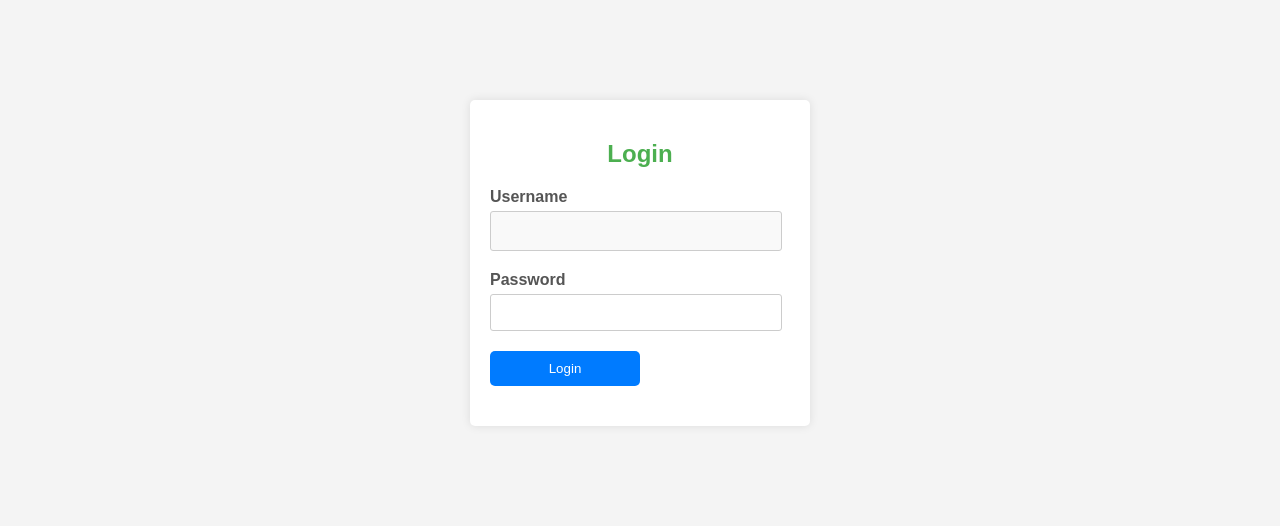
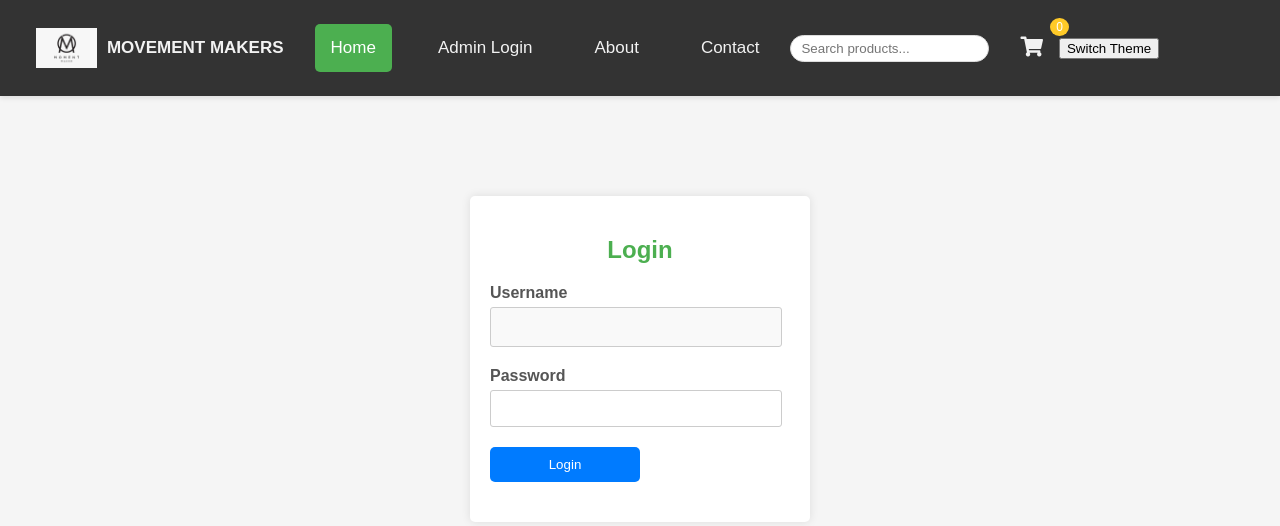
Before and after one commit to sandeshPatel06/MOTION_MART, a Flask app: page /login in a window 1280 px wide. Shown: the top 526 px of the page. Run offline with Flask 3, Linux system fonts and the light colour scheme.

Commit message:
add navbar in all

```diff
--- a/templates/index.html
+++ b/templates/index.html
@@ -3,7 +3,7 @@
 <head>
     <meta charset="UTF-8" />
     <meta name="viewport" content="width=device-width, initial-scale=1.0" />
-    <title>Products - Movement Makers</title>
+    <title>Movement Makers</title>
     <link rel="stylesheet" href="https://cdnjs.cloudflare.com/ajax/libs/font-awesome/5.15.4/css/all.min.css" />
     <link rel="stylesheet" href="{{ url_for('static', filename='style.css') }}" />
     <link rel="shortcut icon" href="/static/uploads/logo.ico" type="image/x-icon" />
--- a/templates/login.html
+++ b/templates/login.html
@@ -1,63 +1,42 @@
 <!DOCTYPE html>
 <html lang="en">
 <head>
-    <meta charset="UTF-8">
-    <meta name="viewport" content="width=device-width, initial-scale=1.0">
-    <title>Login</title>
-    <link rel="stylesheet" href="{{ url_for('static', filename='style.css') }}" />
-
-    <style>
-        body {
-            font-family: Arial, sans-serif;
-            background-color: #f4f4f4;
-        }
-        .login-container {
-            width: 300px;
-            margin: 100px auto;
-            padding: 20px;
-            background-color: #fff;
-            border-radius: 5px;
-            box-shadow: 0px 0px 10px rgba(0, 0, 0, 0.1);
-        }
-        h2 {
-            text-align: center;
-            margin-bottom: 20px;
-        }
-        .form-group {
-            margin-bottom: 20px;
-        }
-        .form-group label {
-            display: block;
-            font-weight: bold;
-            margin-bottom: 5px;
-        }
-        .form-group input[type="text"],
-        .form-group input[type="password"] {
-            width: 90%;
-            padding: 10px;
-            border: 1px solid #ccc;
-            border-radius: 3px;
-        }
-        .form-group .error {
-            color: red;
-            font-size: 14px;
-        }
-        .form-group button {
-            width: 50%;
-            padding: 10px;
-            background-color: #007bff;
-            color: #fff;
-            border: none;
-            border-radius: 5px;
-            cursor: pointer;
-
-        }
-        .form-group button:hover {
-            background-color: #0056b3;
-        }
-    </style>
+    <head>
+        <meta charset="UTF-8" />
+        <meta name="viewport" content="width=device-width, initial-scale=1.0" />
+        <title>Movement Makers</title>
+        <link rel="stylesheet" href="https://cdnjs.cloudflare.com/ajax/libs/font-awesome/5.15.4/css/all.min.css" />
+        <link rel="stylesheet" href="{{ url_for('static', filename='style.css') }}" />
+        <link rel="shortcut icon" href="/static/uploads/logo.ico" type="image/x-icon" />
+        <style>
+            /* Include the CSS here */
+        </style>
+    </head>
+    <style></style>
 </head>
 <body>
+    <nav class="navbar">
+        <div class="navbar-container">
+            <a class="navbar-brand" href="/">
+                <img src="/static/uploads/logo.jpg" alt="Logo" class="navbar-logo" />
+                <b>MOVEMENT MAKERS</b>
+            </a>
+            <ul class="navbar-links">
+                <li><a href="/" class="active">Home</a></li>
+                <li><a href="/login">Admin Login</a></li>
+                <li><a href="#about">About</a></li>
+                <li><a href="#contact">Contact</a></li>
+            </ul>
+            <div class="navbar-actions">
+                <input type="text" class="navbar-search" placeholder="Search products..." />
+                <a href="/cart" class="navbar-cart">
+                    <i class="fas fa-shopping-cart"></i>
+                    <span class="cart-count">0</span>
+                </a>
+            </div>
+            <button id="theme-toggle">Switch Theme</button>
+        </div>
+    </nav>
     <div class="login-container">
         <h2>Login</h2>
         <form action="/login" method="post">
```
Also changed, not shown: static/style.css (+46 -0 lines), templates/add_product.html (+33 -5 lines), templates/admin.html (+11 -5 lines), templates/cart.html (+10 -3 lines), templates/header.html (deleted, +0 -36 lines), templates/test.html (deleted, +0 -11 lines).
